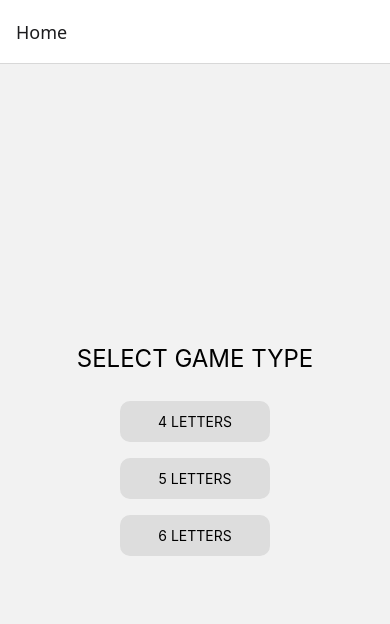
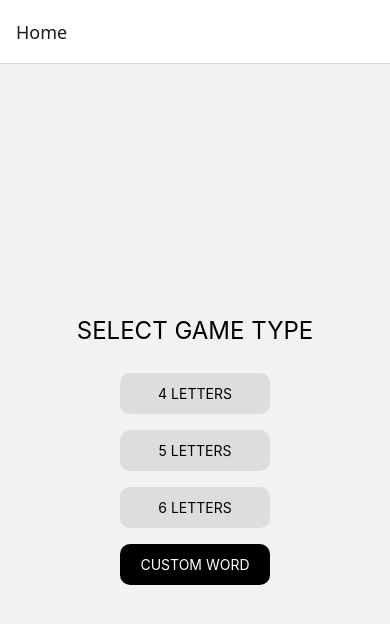
Before and after one commit to ambujvashistha/worddle, a React Native app: screen /Home in a window 390 px wide. Shown: the top 624 px of the page. Built offline with nearby package versions, Linux system fonts and the light colour scheme; what expo-linking would draw is missing.

Commit message:
feat: integrate custom word modal into home screen

```diff
--- a/package.json
+++ b/package.json
@@ -12,6 +12,7 @@
     "@react-navigation/native": "^7.2.2",
     "@react-navigation/native-stack": "^7.14.10",
     "expo": "~54.0.33",
+    "expo-clipboard": "^55.0.13",
     "expo-linking": "~8.0.11",
     "expo-status-bar": "~3.0.9",
     "react": "19.1.0",
--- a/screens/HomeScreen.js
+++ b/screens/HomeScreen.js
@@ -1,6 +1,10 @@
 import { View, Text, TouchableOpacity, StyleSheet } from "react-native";
+import { useState } from "react";
+import CustomWordModal from "../components/CustomWordModal";
 
 export default function HomeScreen({ navigation }) {
+  const [showModal, setShowModal] = useState(false);
+
   const startGame = (length) => {
     navigation.navigate("Game", { wordLength: length });
   };
@@ -18,6 +22,21 @@ export default function HomeScreen({ navigation }) {
           <Text>{len} LETTERS</Text>
         </TouchableOpacity>
       ))}
+
+
+      <TouchableOpacity
+        style={styles.customButton}
+        onPress={() => setShowModal(true)}
+      >
+        <Text style={{color:"white"}}>CUSTOM WORD</Text>
+      </TouchableOpacity>
+
+
+      <CustomWordModal
+        visible={showModal}
+        onClose={() => setShowModal(false)}
+        navigation={navigation}
+      />
     </View>
   );
 }
@@ -38,6 +57,15 @@ const styles = StyleSheet.create({
     backgroundColor: "#ddd",
     width: 150,
     alignItems: "center",
-    borderRadius: 10
+    borderRadius: 10,
+  },
+  customButton: {
+    padding: 12,
+    margin: 8,
+    backgroundColor: "#000000",
+    color: "#ddd",
+    width: 150,
+    alignItems: "center",
+    borderRadius: 10,
   },
 });
```
Also changed, not shown: 1 other file (tests, documents, lock files or other folders).
